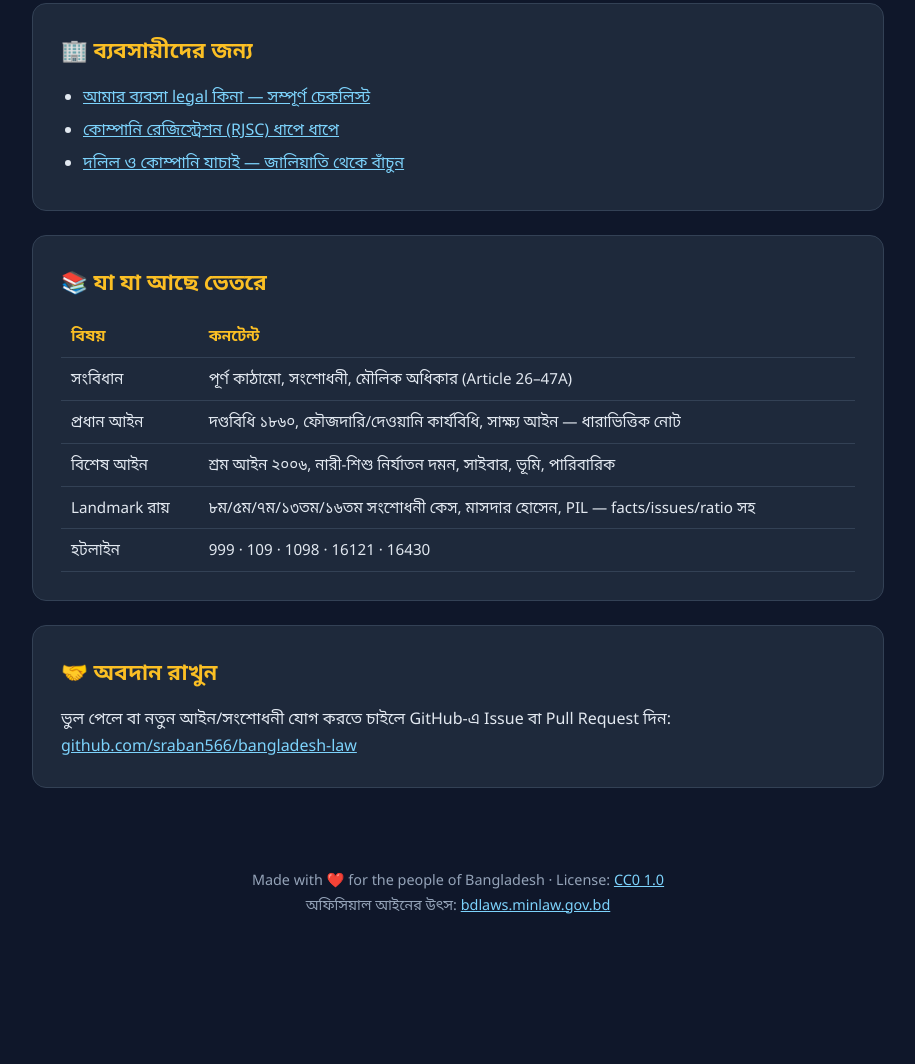
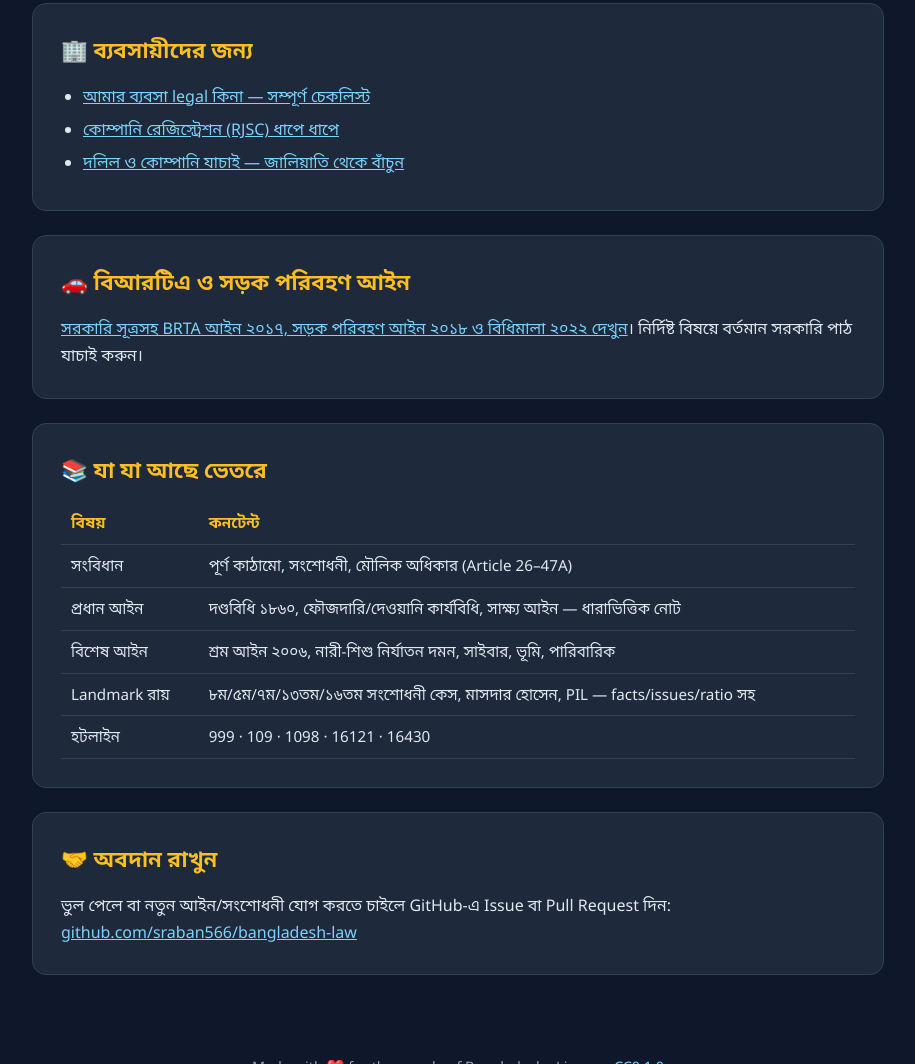
Before and after one commit to sraban566/bangladesh-law, a plain HTML site: page docs/index.html in a window 1280 px wide. Shown: the part 1330-2394 px from the top of the page, without its empty margins (182-1097 px from the left). Before the commit the page ends 2279 px from the top, so only its background shows below. Drawn offline with Linux system fonts and the light colour scheme.

Commit message:
Show BRTA law guide on live site

```diff
--- a/docs/index.html
+++ b/docs/index.html
@@ -92,6 +92,11 @@
 </div>
 
 <div class="card">
+  <h2>🚗 বিআরটিএ ও সড়ক পরিবহণ আইন</h2>
+  <p><a href="https://github.com/sraban566/bangladesh-law/blob/main/acts/transport/README.md">সরকারি সূত্রসহ BRTA আইন ২০১৭, সড়ক পরিবহণ আইন ২০১৮ ও বিধিমালা ২০২২ দেখুন</a>। নির্দিষ্ট বিষয়ে বর্তমান সরকারি পাঠ যাচাই করুন।</p>
+</div>
+
+<div class="card">
   <h2>📚 যা যা আছে ভেতরে</h2>
   <table>
     <tr><th>বিষয়</th><th>কনটেন্ট</th></tr>
```
